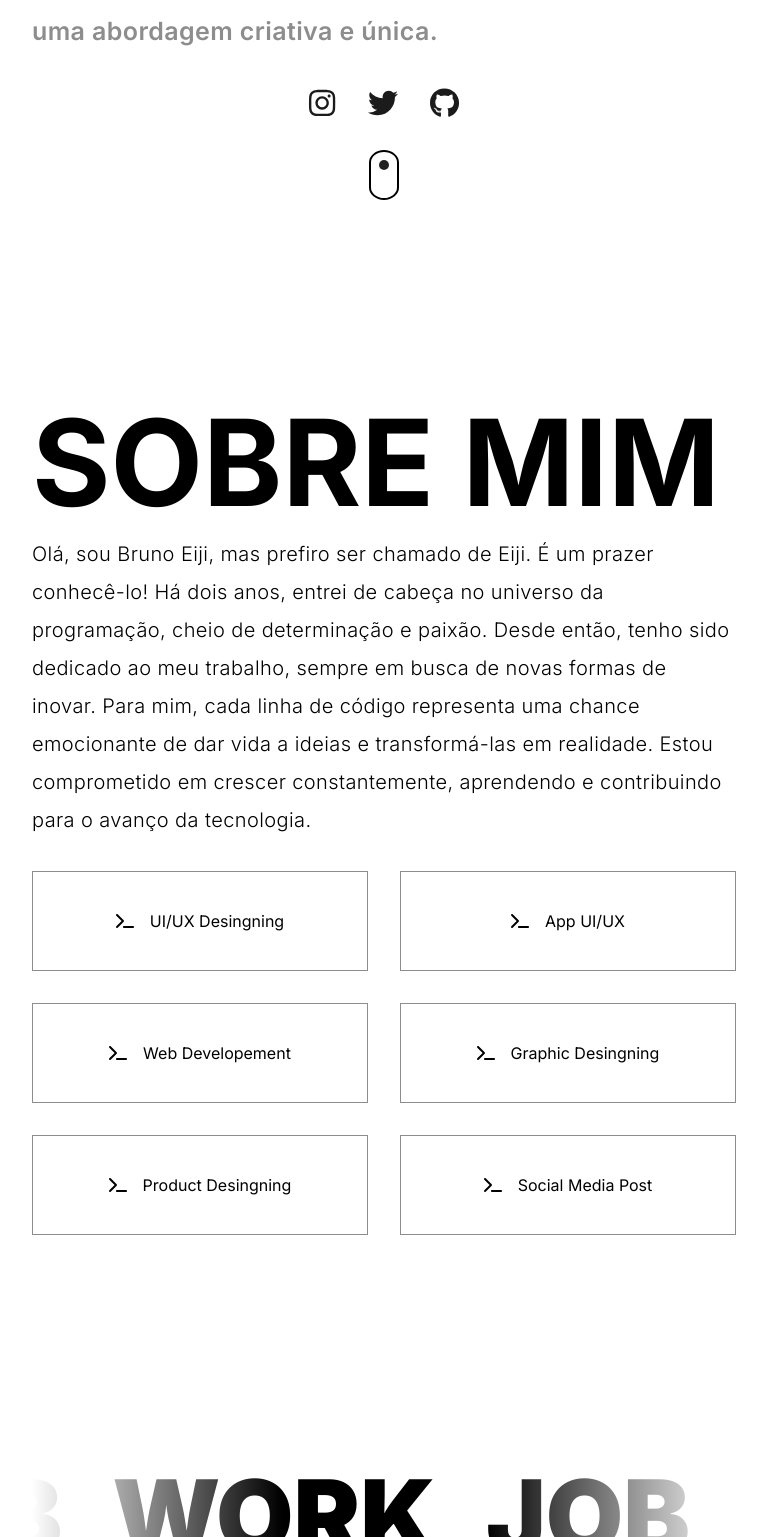
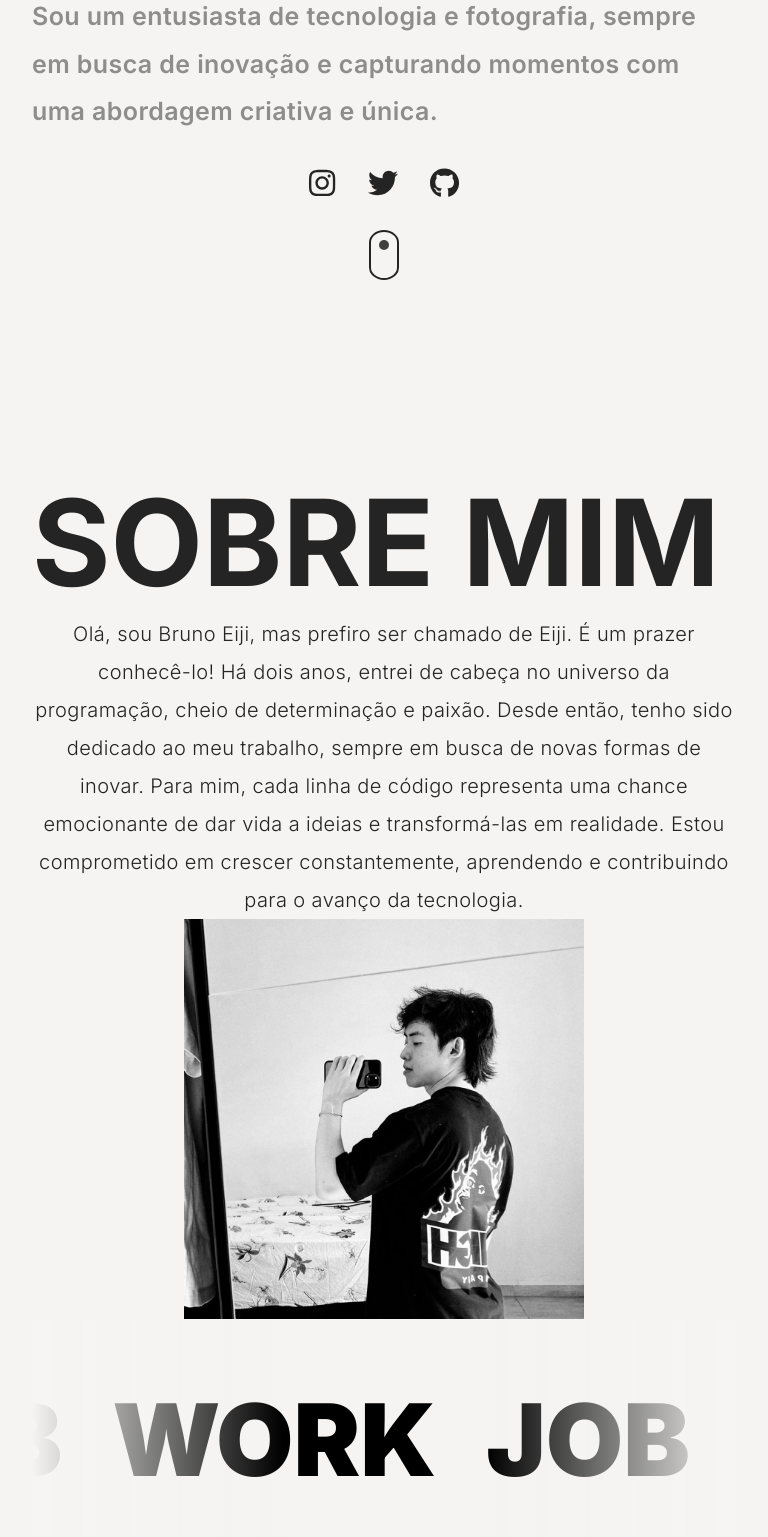
Before and after one commit to BrunoEijiMine/my-portfolio-react, a React (Create React App) app: page / in a window 768 px wide. Shown: the part 743-2280 px from the top of the page. Built offline with nearby package versions, Linux system fonts and the light colour scheme.

Commit message:
ajuste responsivo

```diff
--- a/public/index.html
+++ b/public/index.html
@@ -4,7 +4,7 @@
     <meta charset="utf-8" />
     <link rel="icon" href="%PUBLIC_URL%/favicon.ico" />
     <meta name="viewport" content="width=device-width, initial-scale=1" />
-    <meta name="theme-color" content="#000000" />
+    <meta name="theme-color" content="var(--textColor);000" />
     <meta
       name="description"
       content="Web site created using create-react-app"
--- a/src/App.js
+++ b/src/App.js
@@ -1,11 +1,13 @@
 import Header from './components/Header/header';
 import Content from './components/Content/content';
+import Skill from './components/Skill/skill';
 import Work from './components/Work/work';
 import About from './components/About/about';
 import styled from 'styled-components';
 import "./main.css";
 
 const AppContainer = styled.div`
+  background-color: var(--background);
   padding: 2rem;
 `
 
@@ -16,6 +18,7 @@ function App() {
       <Content />
       <About />
       <Work />
+      <Skill />
     </AppContainer>
   );
 }
--- a/src/components/About/about.css
+++ b/src/components/About/about.css
@@ -5,12 +5,12 @@
     grid-template-columns: repeat(2, 1fr);
     grid-gap: 2rem;
     background-color: var(--mainColor);
+    padding: 0 0 20rem 0;
 }
 
 .title-about {
     font-size: 120px;
-    color: var(--text-color);
-    /* padding: 2rem; */
+    color: var(--textColor);
 }
 
 /* PICTURE ME */
@@ -28,107 +28,91 @@
     background-position: right;
 }
 
+
 /* CONTAINER ABOUT */
 .about:nth-of-type(1) {
-    color: var(--text-color);
+    color: var(--textColor);
     font-size: 20px;
     font-weight: 300;
     line-height: 1.9;
     letter-spacing: 0.4px;
 }
 
-/* SKILLS */
-.container-my-skils {
-    display: grid;
-    grid-template-columns: repeat(6, 1fr);
-    grid-column: span 3;
-    grid-gap: 2rem;
-    padding: 2rem 0 10rem 0;
-}
-
-.card-skil {
-    display: flex;
-    align-items: center;
-    justify-content: center;
-    gap: 1rem;
-    width: 100%;
-    height: 100px;
-    border: 1px solid var(--secondaryColor);
-    color: var(--text-color);
-    background-color: var(--text-color);
-}
-
 /* (320x480) iPhone (Original, 3G, 3GS) */
 @media only screen and (min-width: 320px) and (max-width: 480px) {
     .container-about {
         display: flex;
+        flex-wrap: wrap;
         flex-direction: column;
+        padding: 0;
     }
 
-    .container-my-skils {
-        grid-template-columns: 1fr;
-    }
-
-    .gradient-text {
-        background-image: none;
-        padding: 0;
+    .parallax {
+        height: 400px;
     }
 
     .title-about {
         font-size: 50px;
         text-align: center;
     }
+
+    .about:nth-of-type(1) {
+        text-align: center;
+    }
 }
 
 /* (480x800) Android */
 @media only screen and (min-width: 480px) and (max-width: 800px) {
-
-    .container-my-skils {
-        grid-template-columns: 1fr;
-    }
-
-    .gradient-text {
-        background-image: none;
+    .container-about {
+        grid-template-columns: none;
+        grid-gap: 0;
         padding: 0;
     }
 
-    .container-about {
-        grid-template-columns: none;
-        grid-gap: 0;
+    .parallax {
+        height: 400px;
+        background-position: center;
+    }
+
+    .about:nth-of-type(1) {
+        text-align: center;
     }
 }
 
 /* (640x960) iPhone 4 & 4S */
 @media only screen and (min-width: 640px) and (max-width: 960px) {
 
-    .container-my-skils {
-        grid-template-columns: 2fr;
-    }
-
-    .gradient-text {
-        background-image: none;
-        padding: 0;
-    }
     .container-about {
         grid-template-columns: none;
         grid-gap: 0;
+        padding: 0;
+    }
+
+    .parallax {
+        height: 400px;
+        background-position: center;
+    }
+
+    .about:nth-of-type(1) {
+        text-align: center;
     }
 }
 
 /* (720x1280) Galaxy Nexus, WXGA */
 @media only screen and (min-width: 720px) and (max-width: 1280px) {
-
-    .container-my-skils {
-        grid-template-columns: repeat(2, 1fr);
-    }
-
-    .gradient-text {
-        background-image: none;
-        padding: 0;
-    }
     .container-about {
         grid-template-columns: none;
         grid-gap: 0;
+        padding: 0;
+    }
+
+    .parallax {
+        height: 400px;
+        background-position: center;
+    }
+
+    .about:nth-of-type(1) {
+        text-align: center;
     }
 }
 
@@ -138,6 +122,15 @@
     .container-about {
         grid-template-columns: none;
         grid-gap: 0;
+        padding: 0;
+    }
+
+    .parallax {
+        height: 400px;
+    }
+
+    .about:nth-of-type(1) {
+        text-align: center;
     }
 }
 
--- a/src/components/About/about.js
+++ b/src/components/About/about.js
@@ -1,5 +1,3 @@
-import { FontAwesomeIcon } from '@fortawesome/react-fontawesome'
-import { faTerminal } from '@fortawesome/free-solid-svg-icons'
 import "../About/about.css";
 
 function About() {
@@ -24,32 +22,6 @@ function About() {
       <section>
         <div class="parallax"></div>
       </section>
-      <div className="container-my-skils">
-        <div className="card-skil">
-          <FontAwesomeIcon icon={faTerminal} />
-          <p>UI/UX Desingning</p>
-        </div>
-        <div className="card-skil">
-          <FontAwesomeIcon icon={faTerminal} />
-          <p>App UI/UX</p>
-        </div>
-        <div className="card-skil">
-          <FontAwesomeIcon icon={faTerminal} />
-          <p>Web Developement</p>
-        </div>
-        <div className="card-skil">
-          <FontAwesomeIcon icon={faTerminal} />
-          <p>Graphic Desingning</p>
-        </div>
-        <div className="card-skil">
-          <FontAwesomeIcon icon={faTerminal} />
-          <p>Product Desingning</p>
-        </div>
-        <div className="card-skil">
-          <FontAwesomeIcon icon={faTerminal} />
-          <p>Social Media Post</p>
-        </div>
-      </div>
     </div>
   );
 }
--- a/src/components/Content/content.css
+++ b/src/components/Content/content.css
@@ -9,6 +9,7 @@
 .container-name{
     display: flex;
     flex-direction: column;
+    margin-top: 5rem;
 }
 
 .title{
@@ -61,7 +62,7 @@
     width: 30px;
     height: 50px;
     box-sizing: border-box;
-    border: 2px solid #000;
+    border: 2px solid var(--textColor);;
     position: relative;
     border-radius: 50% 50% 50% 50% / 25% 25% 25% 25%;
   }
@@ -74,7 +75,7 @@
     transform: translate(-50% , 50%);
     width: 10px;
     height: 10px;
-    background: #000;
+    background: var(--textColor);;
     border-radius: 50%;
     animation: fadeDown 1s ease-out infinite;
   }
--- /dev/null
+++ b/src/components/Skill/skill.css
@@ -0,0 +1 @@
+@import url(../../main.css);
--- /dev/null
+++ b/src/components/Skill/skill.js
@@ -0,0 +1,9 @@
+import "../Skill/skill.css";
+
+function Skill() {
+  return (
+    <h1>habilitades...</h1>
+  );
+}
+
+export default Skill;
--- a/src/components/Work/work.css
+++ b/src/components/Work/work.css
@@ -15,7 +15,6 @@
 .slide-container {
     overflow: hidden;
     padding: 60px 0;
-    background: white;
     white-space: nowrap;
     position: relative;
 }
@@ -32,12 +31,12 @@
 
 .slide-container:before {
     left: 0;
-    background: linear-gradient(to left, rgba(255, 255, 255, 0), white);
+    background: linear-gradient(to left, rgba(255, 255, 255, 0), #F5F4F3);
 }
 
 .slide-container:after {
     right: 0;
-    background: linear-gradient(to right, rgba(255, 255, 255, 0), white);
+    background: linear-gradient(to right, rgba(255, 255, 255, 0), #F5F4F3);
 }
 
 .slide-container:hover .slide {
--- a/src/main.css
+++ b/src/main.css
@@ -8,8 +8,8 @@
 }
 
 :root{
-    --mainColor: #FFFFFF;
-    --mainColorLight: #0022a8;
+    --background: #F5F4F3;
+    --mainColor: #F5F4F3;
     --secondaryColor: #8d8d8d;
-    --textColor: #1b1b1b;
+    --textColor: #242424;
 }
```
